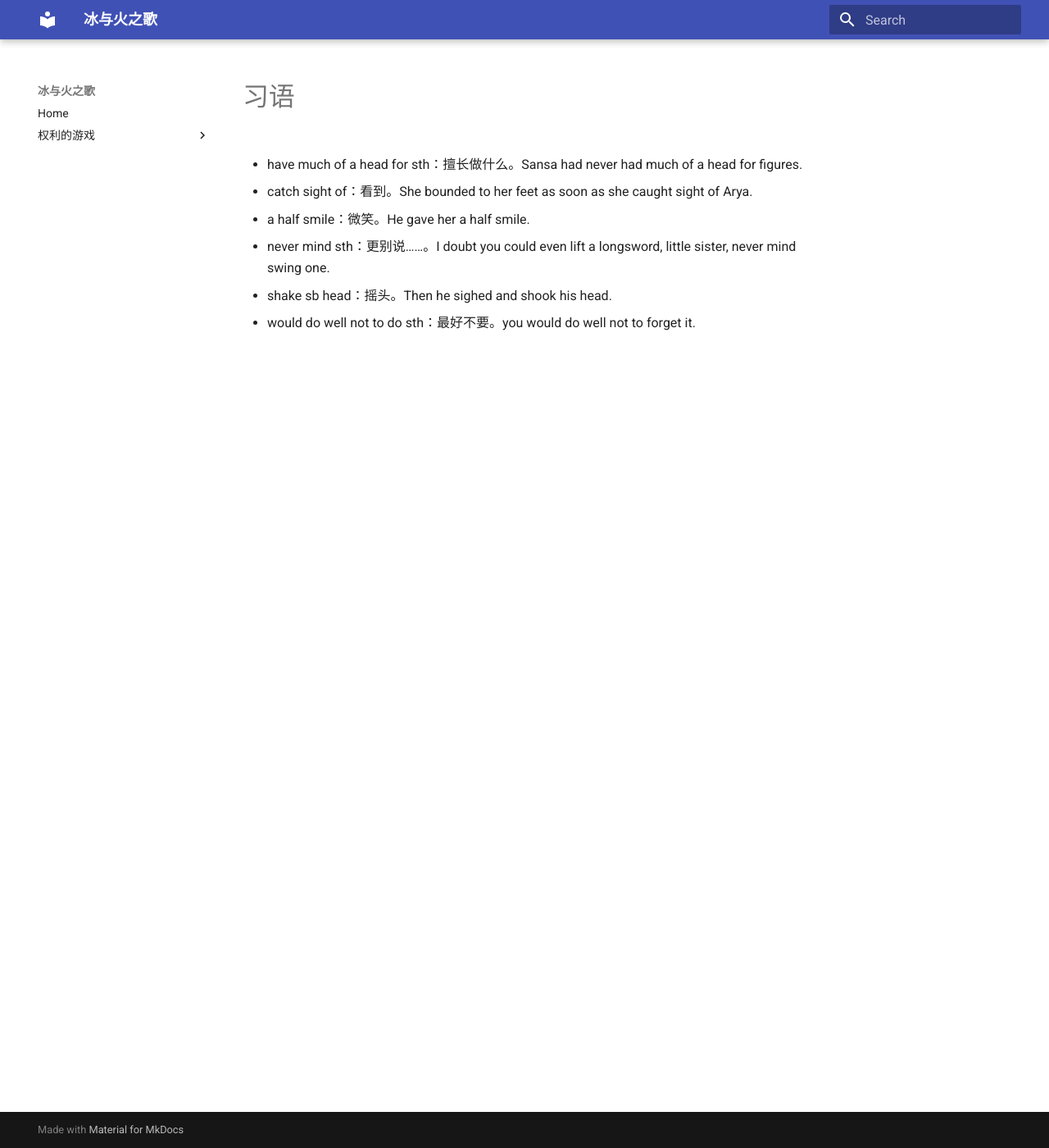
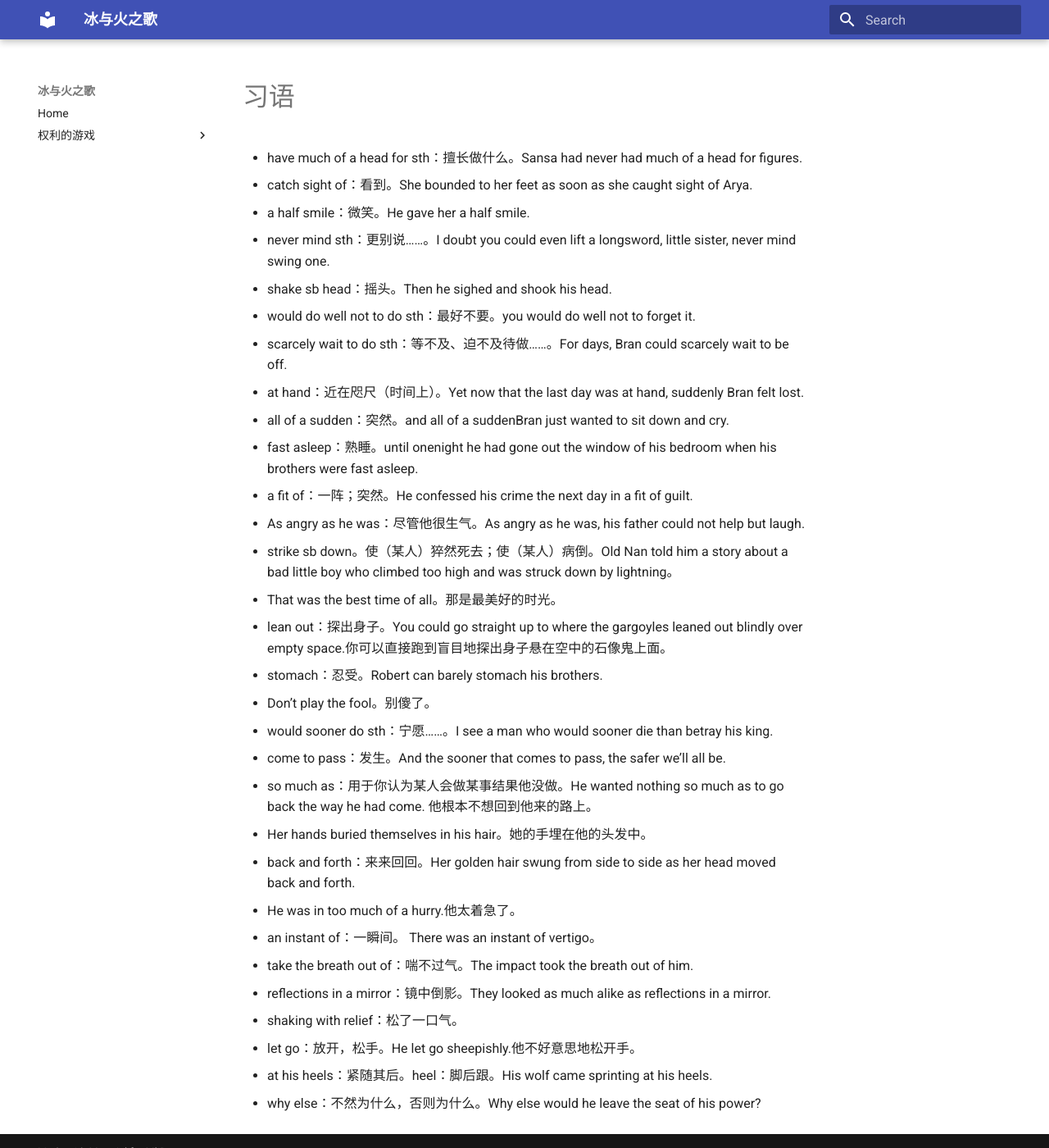
Before and after one commit to ignorantshr/novel-translation-the-song-of-ice-and-fire, an MkDocs documentation site: the page built from docs/习语.md, in a window 1280 px wide and 1400 px high. Shown: the whole window at 82% size. Built offline with MkDocs 1.6.1 and Material for MkDocs 9.7.7, drawn with Linux system fonts in a browser that asks for light colours.

Commit message:
权利的游戏/009-布兰

```diff
--- a/docs/习语.md
+++ b/docs/习语.md
@@ -1,8 +1,30 @@
 - have much of a head for sth：擅长做什么。Sansa had never had much of a head for figures.
-
 - catch sight of：看到。She bounded to her feet as soon as she caught sight of Arya.
-
 - a half smile：微笑。He gave her a half smile.
 - never mind sth：更别说……。I doubt you could even lift a longsword, little sister, never mind swing one.
 - shake sb head：摇头。Then he sighed and shook his head.
 - would do well not to do sth：最好不要。you would do well not to forget it.
+- scarcely wait to do sth：等不及、迫不及待做……。For days, Bran could scarcely wait to be off.
+- at hand：近在咫尺（时间上）。Yet now that the last day was at hand, suddenly Bran felt lost.
+- all of a sudden：突然。and all of a suddenBran just wanted to sit down and cry.
+- fast asleep：熟睡。until onenight he had gone out the window of his bedroom when his brothers were fast asleep.
+- a fit of：一阵；突然。He confessed his crime the next day in a fit of guilt.
+- As angry as he was：尽管他很生气。As angry as he was, his father could not help but laugh.
+- strike sb down。使（某人）猝然死去；使（某人）病倒。Old Nan told him a story about a bad little boy who climbed too high and was struck down by lightning。
+- That was the best time of all。那是最美好的时光。
+- lean out：探出身子。You could go straight up to where the gargoyles leaned out blindly over empty space.你可以直接跑到盲目地探出身子悬在空中的石像鬼上面。
+- stomach：忍受。Robert can barely stomach his brothers.
+- Don’t play the fool。别傻了。
+- would sooner do sth：宁愿……。I see a man who would sooner die than betray his king.
+- come to pass：发生。And the sooner that comes to pass, the safer we’ll all be.
+- so much as：用于你认为某人会做某事结果他没做。He wanted nothing so much as to go back the way he had come. 他根本不想回到他来的路上。
+- Her hands buried themselves in his hair。她的手埋在他的头发中。
+- back and forth：来来回回。Her golden hair swung from side to side as her head moved back and forth.
+- He was in too much of a hurry.他太着急了。
+- an instant of：一瞬间。 There was an instant of vertigo。
+- take the breath out of：喘不过气。The impact took the breath out of him.
+- reflections in a mirror：镜中倒影。They looked as much alike as reflections in a mirror.
+- shaking with relief：松了一口气。
+- let go：放开，松手。He let go sheepishly.他不好意思地松开手。
+- at his heels：紧随其后。heel：脚后跟。His wolf came sprinting at his heels.
+- why else：不然为什么，否则为什么。Why else would he leave the seat of his power?
--- a/mkdocs.yml
+++ b/mkdocs.yml
@@ -10,6 +10,7 @@ nav:
         - 006 琼恩: 权利的游戏/006-琼恩.md
         - 007 凯特琳: 权利的游戏/007-凯特琳.md
         - 008 艾莉亚: 权利的游戏/008-艾莉亚.md
+        - 009 布兰: 权利的游戏/009-布兰.md
 
 theme:
     name: 'material'
```
Also changed, not shown: docs/权利的游戏/009-布兰.md (added, +175 -0 lines).
